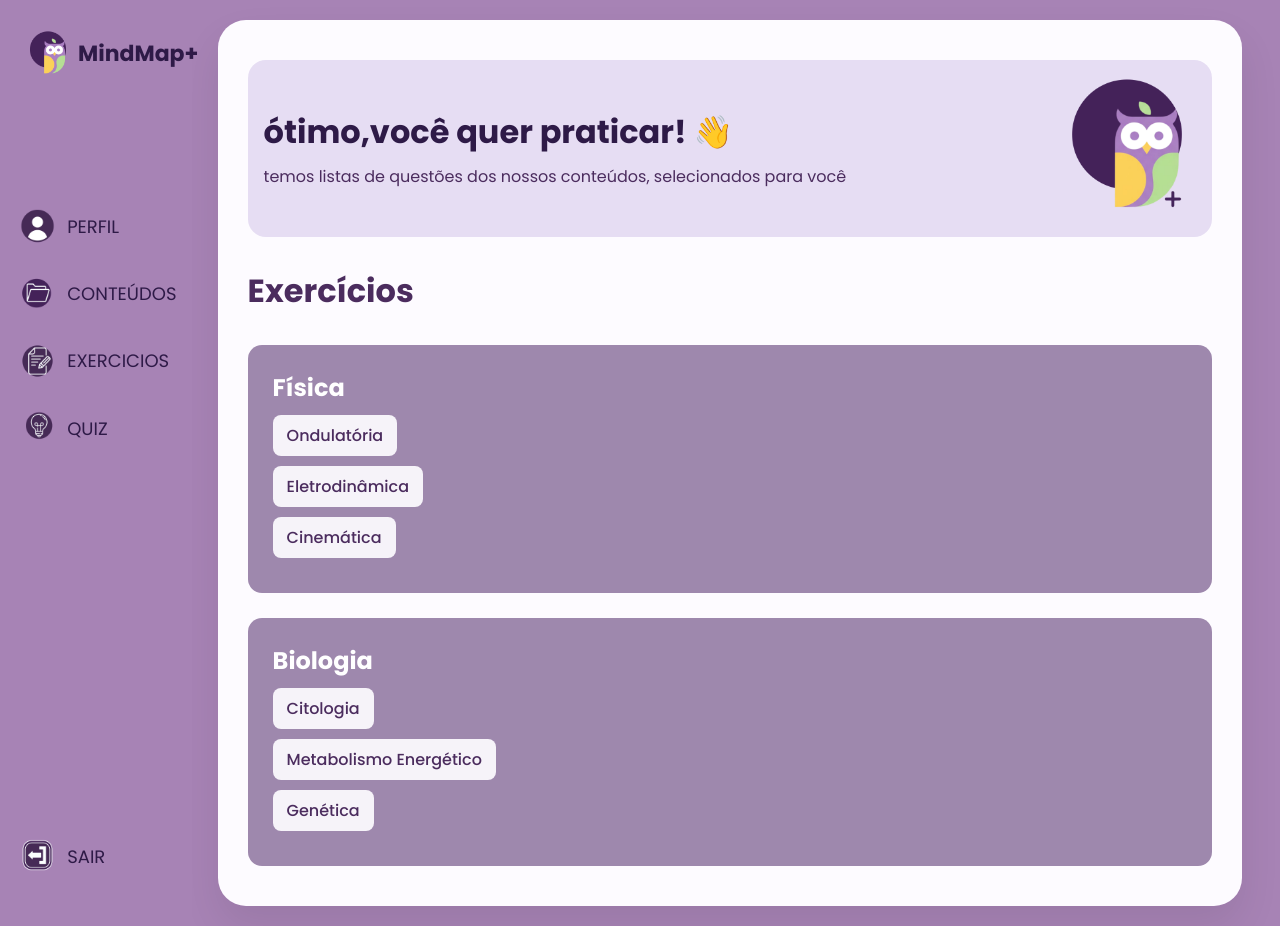
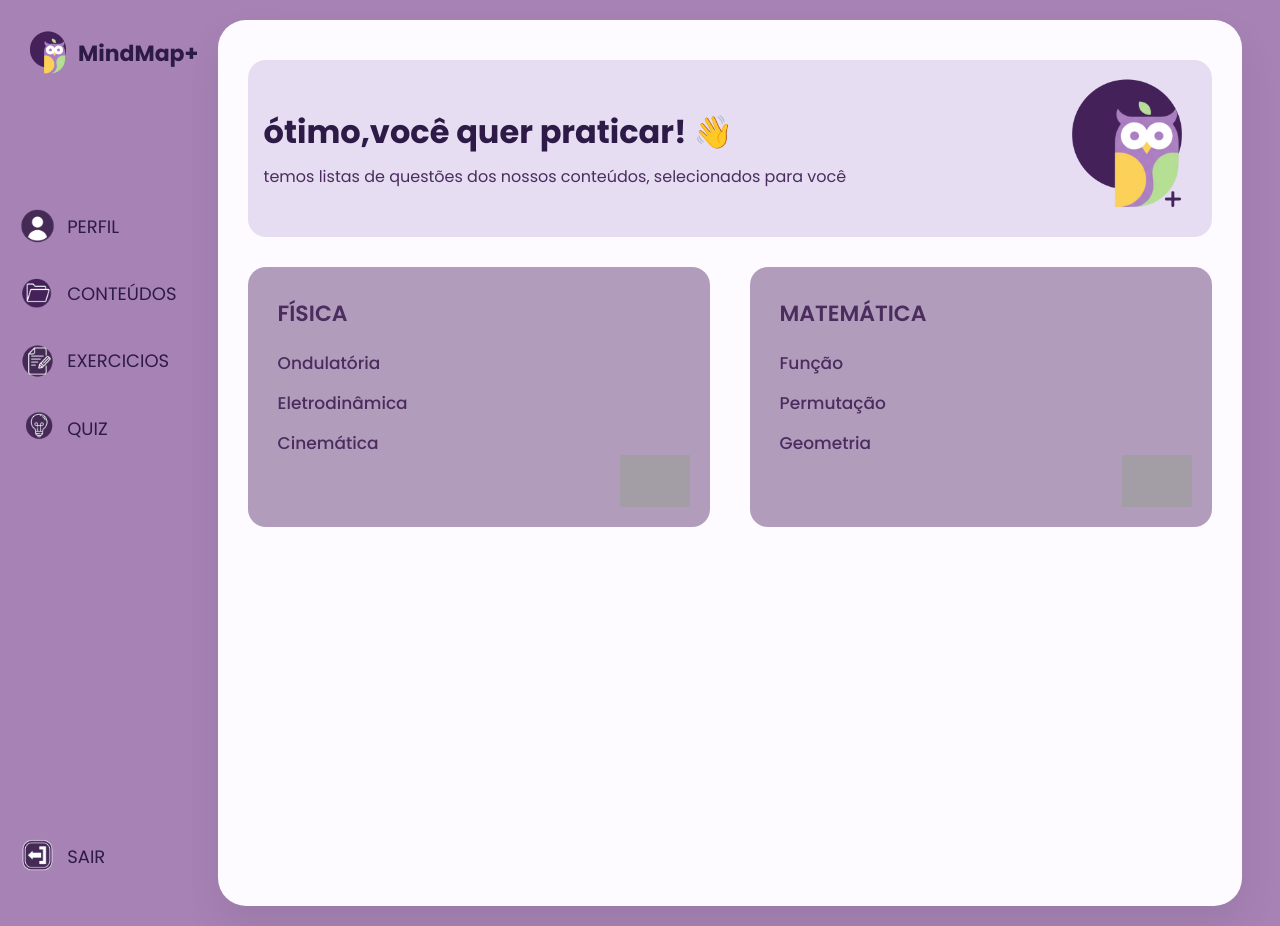
Before and after one commit to m4r1-programadora/MindMap-, a Flask app: page /exercicios in a window 1280 px wide. Run offline with Flask 3, Linux system fonts and the light colour scheme; grey boxes are pictures that could not be loaded.

Commit message:
exercicios

```diff
--- a/static/exercicios.css
+++ b/static/exercicios.css
@@ -1,24 +1,64 @@
-/* ▬▬▬▬▬▬▬▬ LISTA DE EXERCÍCIOS ▬▬▬▬▬▬▬▬ */
+/* ▬▬▬▬▬▬▬▬ GRID DE EXERCÍCIOS ▬▬▬▬▬▬▬▬ */
+.exercicios-grid {
+    display: grid;
+    grid-template-columns: repeat(2, 1fr);
+    gap: 40px;
+}
+
+/* CARD INDIVIDUAL */
+.card-exercicio {
+    background-color: #B29CBC;
+    border-radius: 18px;
+    padding: 30px;
+    position: relative;
+    min-height: 260px;
+    box-sizing: border-box;
+}
+
+/* TÍTULO */
+.card-exercicio h2 {
+    margin-top: 0;
+    margin-bottom: 20px;
+    color: #4B2C5E;
+    font-size: 22px;
+    font-weight: 600;
+}
+
+/* LISTA */
 .lista-exercicios {
     list-style: none;
     padding: 0;
+    margin: 0;
 }
 
 .lista-exercicios li {
-    margin: 10px 0;
+    margin-bottom: 14px;
 }
 
+/* LINKS */
 .lista-exercicios a {
-    display: inline-block;
-    padding: 8px 14px;
-    background-color: #F6F3F9;
     color: #4B2C5E;
-    border-radius: 8px;
+    font-size: 17px;
     font-weight: 500;
     text-decoration: none;
-    transition: 0.2s;
 }
 
 .lista-exercicios a:hover {
-    background-color: #E6DFF0;
+    text-decoration: underline;
 }
+
+/* ÍCONE NO CANTO */
+.icon-card {
+    position: absolute;
+    bottom: 20px;
+    right: 20px;
+    width: 70px;
+    opacity: 0.7;
+}
+
+/* RESPONSIVO */
+@media (max-width: 900px) {
+    .exercicios-grid {
+        grid-template-columns: 1fr;
+    }
+}
--- a/templates/exercicios.html
+++ b/templates/exercicios.html
@@ -13,23 +13,37 @@
     </div>
 </div>
 
-<h1>Exercícios</h1>
+<div class="exercicios-grid">
 
-<div class="card">
-    <h2>Física</h2>
+    <!-- CARD FÍSICA -->
+    <div class="card-exercicio">
+        <h2>FÍSICA</h2>
+
         <ul class="lista-exercicios">
             <li><a href="#">Ondulatória</a></li>
             <li><a href="#">Eletrodinâmica</a></li>
             <li><a href="#">Cinemática</a></li>
         </ul>
+
+        <img class="icon-card"
+             src="{{ url_for('static', filename='icon/fisica.png') }}"
+             alt="Física">
     </div>
 
-<div class="card">
-    <h2>Biologia</h2>
+    <!-- CARD MATEMÁTICA -->
+    <div class="card-exercicio">
+        <h2>MATEMÁTICA</h2>
+
         <ul class="lista-exercicios">
-        <li><a href="#">Citologia</a></li>
-        <li><a href="#">Metabolismo Energético</a></li>
-        <li><a href="#">Genética</a></li>
+            <li><a href="#">Função</a></li>
+            <li><a href="#">Permutação</a></li>
+            <li><a href="#">Geometria</a></li>
         </ul>
+
+        <img class="icon-card"
+             src="{{ url_for('static', filename='icon/matematica.png') }}"
+             alt="Matemática">
+    </div>
+
 </div>
 {% endblock %}
```
Lines whose indentation alone changed are shown as unchanged.
